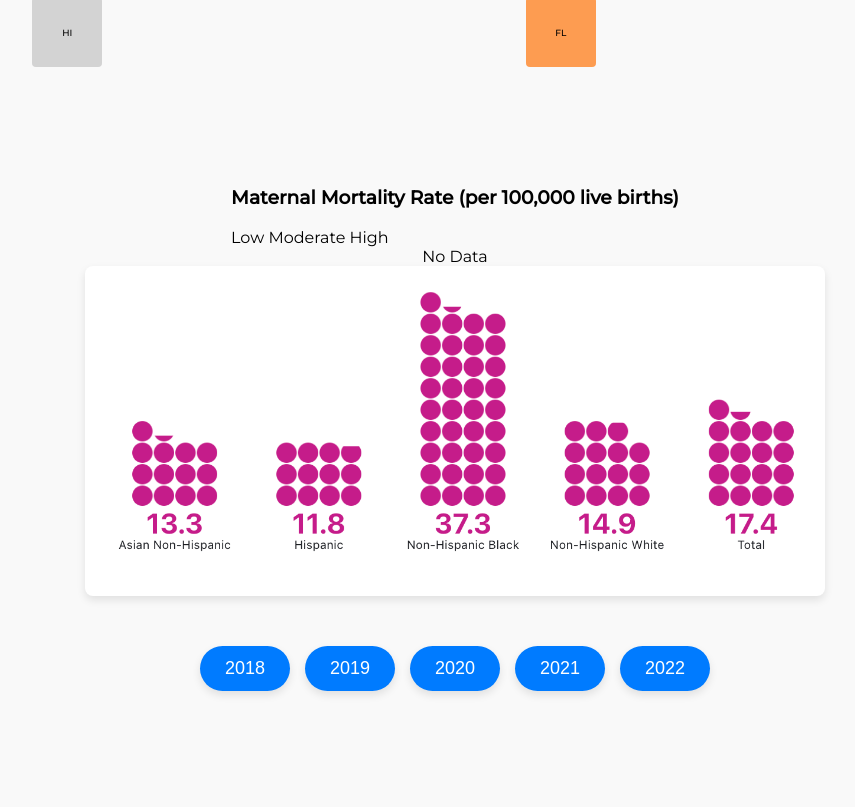
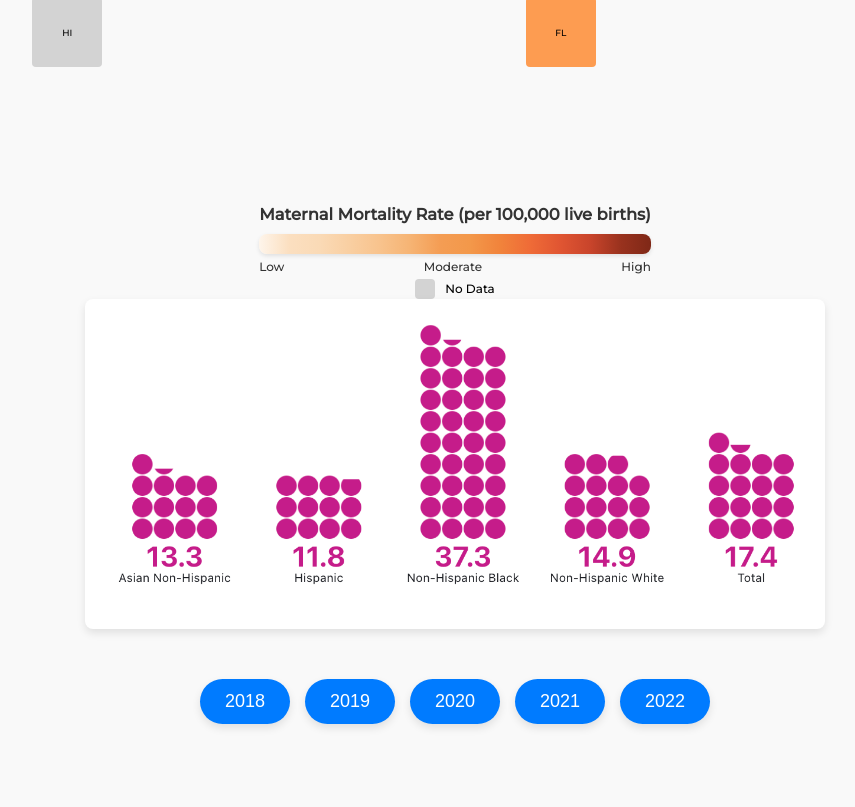
Before and after one commit to redpinecube/demo, a plain HTML site: page index.html in a window 1280 px wide. Shown: the part 905-1712 px from the top of the page, without its empty margins (185-1040 px from the left). Before the commit the page ends 1684 px from the top, so only its background shows below. Drawn offline with nearby package versions, Linux system fonts and the light colour scheme.

Commit message:
Update styles.css

```diff
--- a/styles.css
+++ b/styles.css
@@ -247,6 +247,91 @@ p:hover {
   }
 }
 
+
+
+
+
+
+
+
+
+
+
+
+/* Legend Container */
+.legend-container {
+  margin: 20px auto;
+  text-align: center;
+  max-width: 400px;
+  font-family: 'Montserrat', sans-serif;
+  font-size: 14px;
+  color: #333;
+}
+
+.legend-container h3 {
+  margin-bottom: 10px;
+  font-weight: 600;
+}
+
+/* Legend Bar */
+.legend-bar {
+  position: relative;
+  display: flex;
+  align-items: center;
+  width: 100%;
+  height: 20px;
+  background: linear-gradient(to right, #FEF5EB, #FBDFC0, #FADAB6, #F9CFA2, #F8C38D, #F6B474, #F49D54,
+  #F3984A, #F1833B, #EF6B37, #E05532, #C8442B, #99321E, #7F2817); /* Gradient */
+  border-radius: 8px;
+  box-shadow: 0 2px 4px rgba(0, 0, 0, 0.1);
+}
+
+/* Legend Labels */
+.legend-labels {
+  display: flex;
+  justify-content: space-between;
+  position: absolute;
+  width: 100%;
+  top: 25px;
+}
+
+.legend-labels span {
+  font-size: 12px;
+  font-weight: 500;
+}
+
+.no-data {
+  display: flex;
+  align-items: center;
+  margin-top: 5px;
+}
+
+.no-data .swatch {
+  width: 20px;
+  height: 20px;
+  background-color: #D3D3D3; /* No Data color */
+  border-radius: 4px;
+  margin-right: 10px;
+}
+
+.no-data span {
+  font-size: 12px;
+  font-weight: 500;
+}
+
+
+
+
+
+
+
+
+
+
+
+
+
+
 /* Image Container Styling */
 .image-container {
   margin-bottom: 30px;
```
